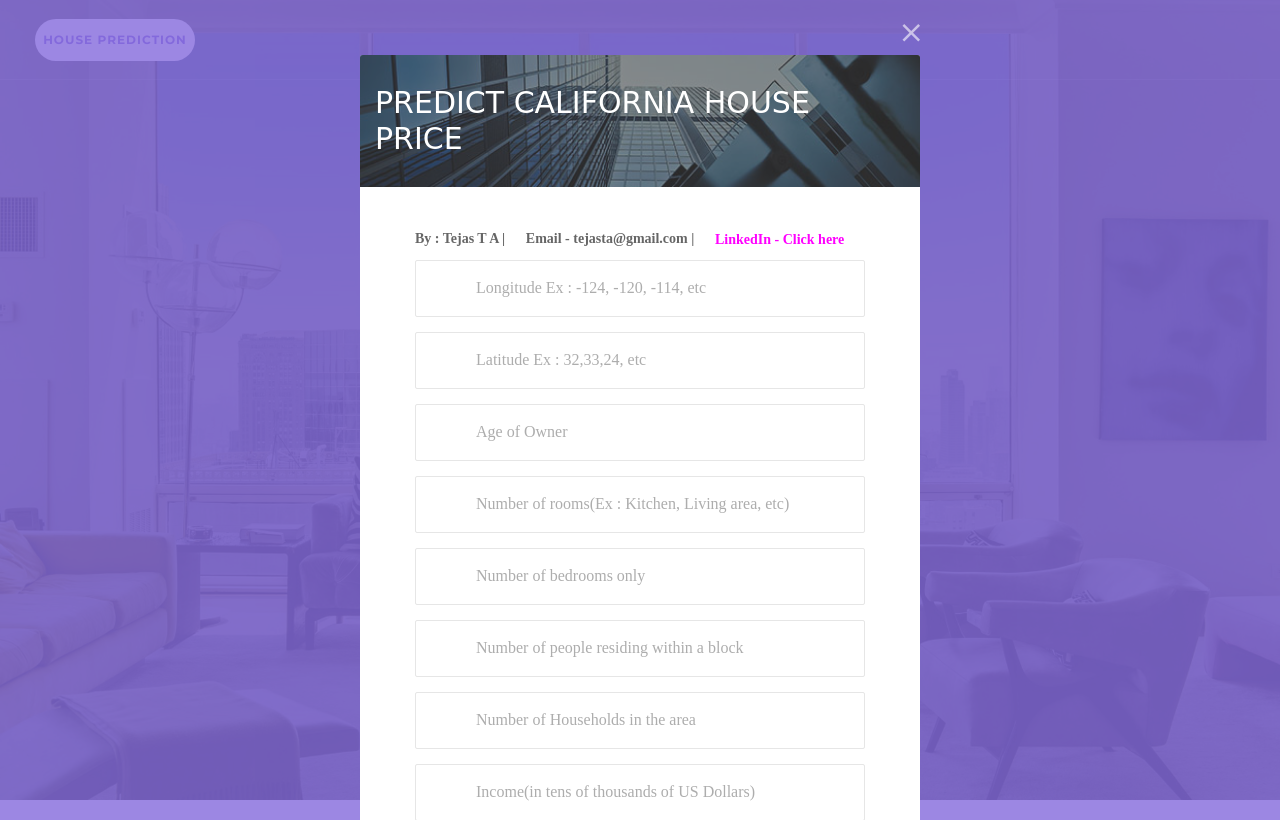
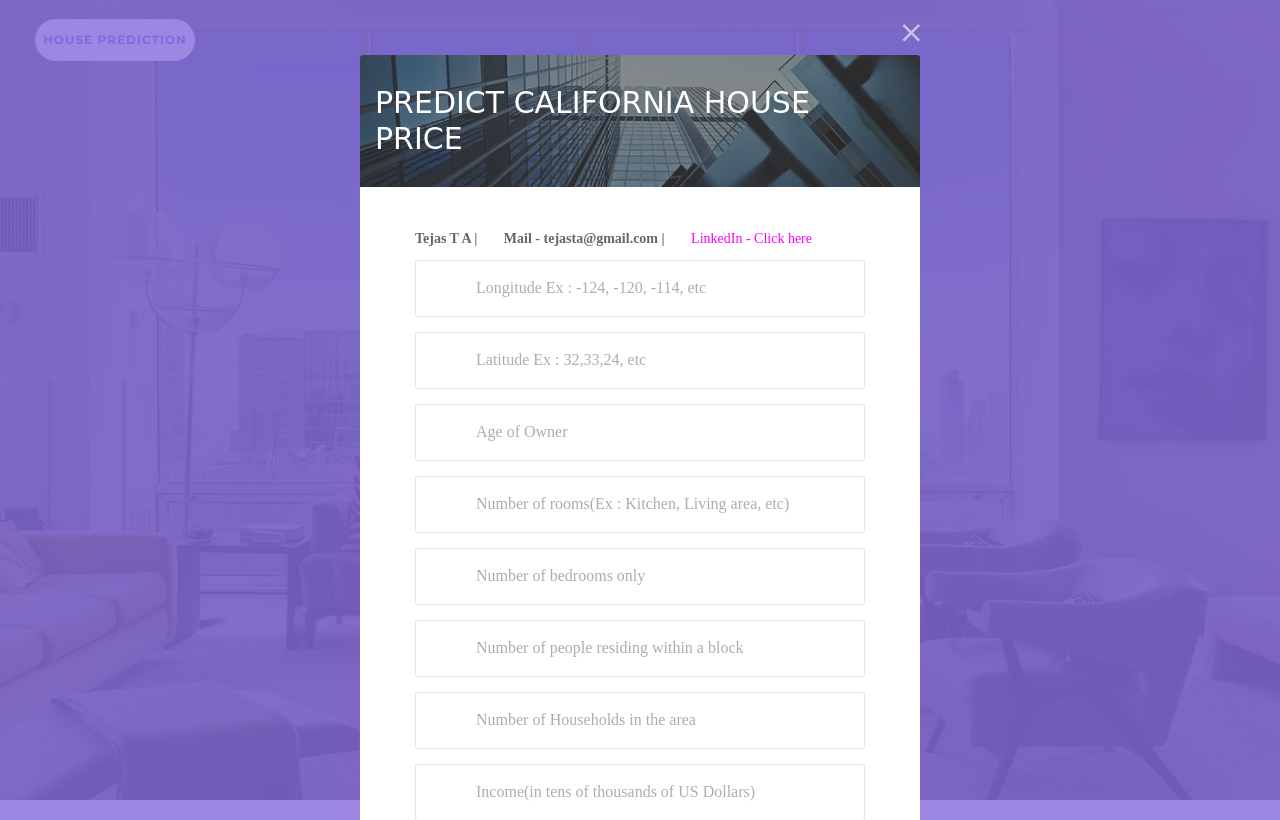
Before and after one commit to Tejas-TA/Machine-Learning-Prediction-of-California-House-Prices, a Flask app: page / in a window 1280 px wide. Shown: the top 820 px of the page. Run offline with Flask 2, Linux system fonts and the light colour scheme; some libraries are stand-ins or nearby versions; some web fonts are replaced.

Commit message:
Updated index.html
Updated index.html

```diff
--- a/templates/index.html
+++ b/templates/index.html
@@ -79,9 +79,9 @@ input::-webkit-input-placeholder {
 			</div>
 
 			<form action="{{ url_for('predict')}}" method="post" class="contact100-form validate-form">
-				<p><b>By : Tejas T A |</b></p>
-				<p><b> Email - tejasta@gmail.com |</b></p>
-				<b><a href="https://www.linkedin.com/in/tejasta/" target="_blank"> LinkedIn - Click here</a></b><hr>
+				<p><b>Tejas T A |</b></p>
+				<p><b>Mail - tejasta@gmail.com |</b></p>
+				<a href="https://www.linkedin.com/in/tejasta/" target="_blank"> LinkedIn - Click here</a><br><hr>
 
 				<!--1-->
 				<div class="wrap-input100 validate-input">
```
